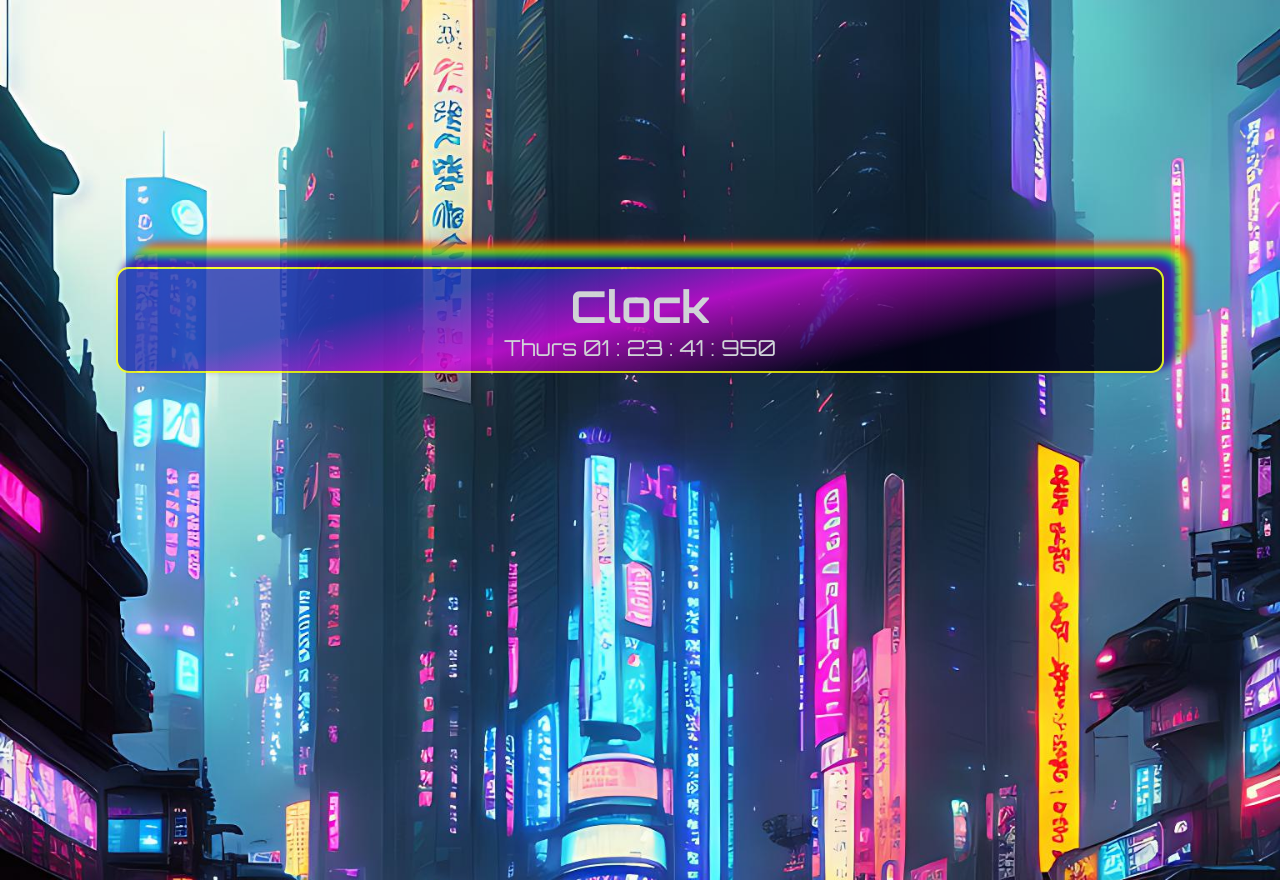
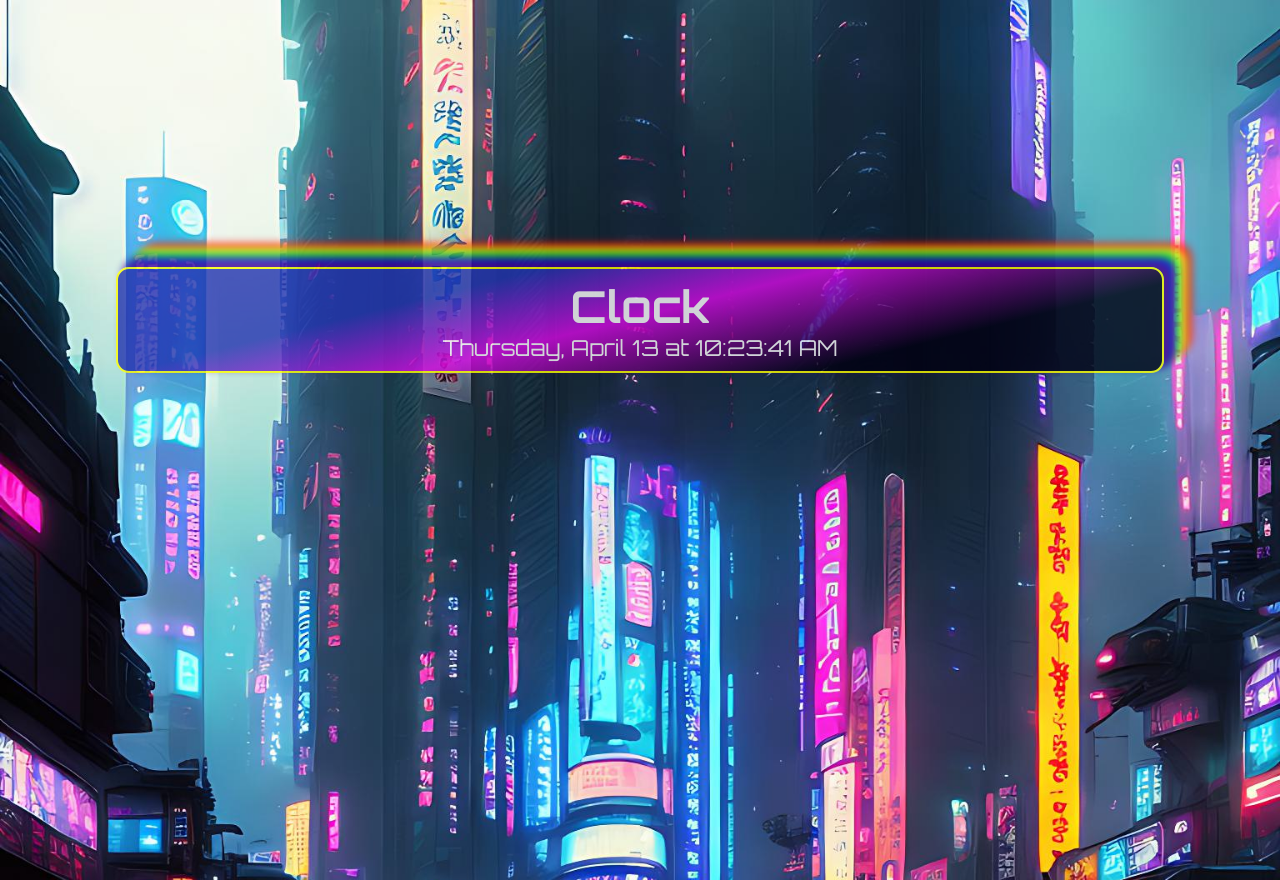
Before and after one commit to NicholasMorganDev/bluenight-in-seoul-clock, a website: page index.html in a window 1280 px wide. Drawn offline with Linux system fonts and the light colour scheme.

Commit message:
swapped the code for the clock

```diff
--- a/index.html
+++ b/index.html
@@ -18,7 +18,7 @@
     <div class="clock"></div>
   </div>
 
-  <script src="./src/scripts/clock.js"></script>
+  <script src="./src/scripts/clock-seoul.js"></script>
   <script>
     getCurrentTime();
   </script>
```
